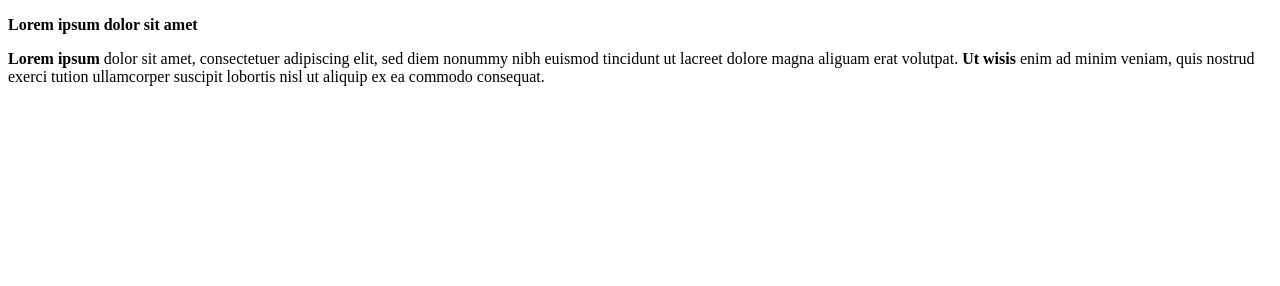
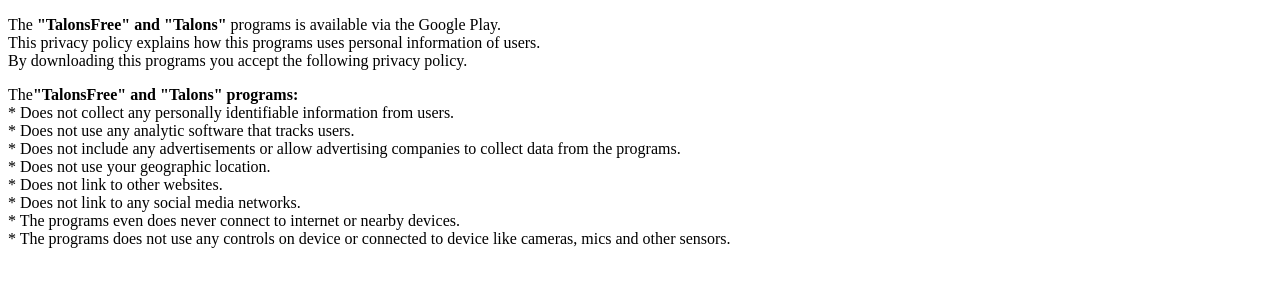
Before and after one commit to TalonsSoft/talonssoft.github.io, a plain HTML site: page index.html in a window 1280 px wide. Drawn offline with Linux system fonts and the light colour scheme.

Commit message:
Update index.html

```diff
--- a/index.html
+++ b/index.html
@@ -2,13 +2,19 @@
 <html>
  <head>
   <meta charset="utf-8">
-  <title>Тег B</title>
+  <title>Privacy policy</title>
  </head>
  <body>
-  <p><b>Lorem ipsum dolor sit amet</b></p>
-  <p><b>Lorem ipsum</b> dolor sit amet, consectetuer adipiscing elit,
-  sed diem nonummy nibh euismod tincidunt ut lacreet dolore magna aliguam erat
-  volutpat. <b>Ut wisis</b> enim ad minim veniam, quis nostrud exerci
-  tution ullamcorper suscipit lobortis nisl ut aliquip ex ea commodo consequat.</p>
+  <p>The <b>"TalonsFree" and "Talons"</b> programs is available via the Google Play.<br>  This privacy policy explains how this programs uses personal information of users.<br>  By downloading this programs you accept the following privacy policy.</p>
+  <p>The<b>"TalonsFree" and "Talons" programs:</b><br>
+	* Does not collect any personally identifiable information from users.<br>
+	* Does not use any analytic software that tracks users.<br>
+	* Does not include any advertisements or allow advertising companies to collect data from the programs.<br>
+	* Does not use your geographic location.<br>
+	* Does not link to other websites.<br>
+	* Does not link to any social media networks.<br>
+	* The programs even does never connect to internet or nearby devices.<br>
+	* The programs does not use any controls on device or connected to device like cameras, mics and other sensors.<br>
+  </p>
  </body>
 </html>
```
